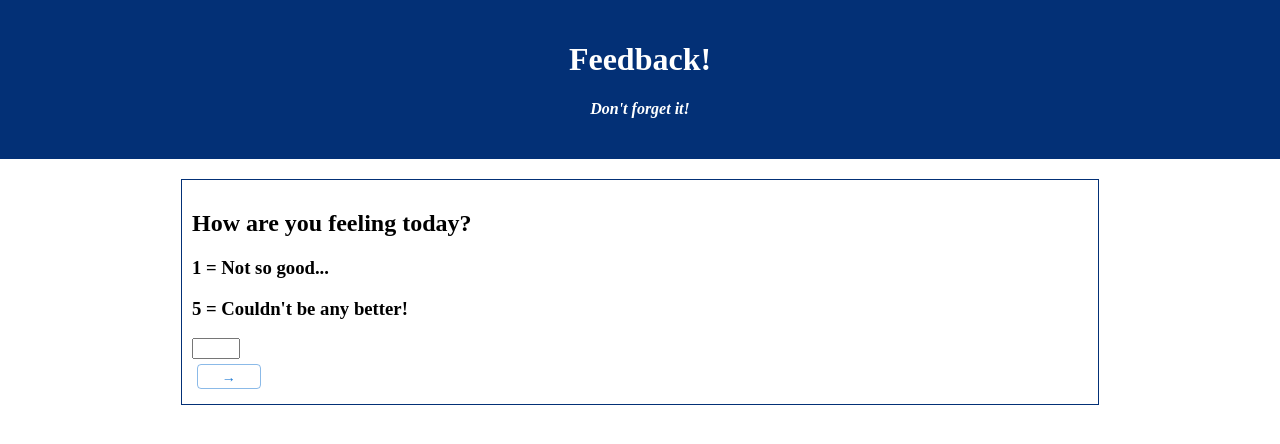
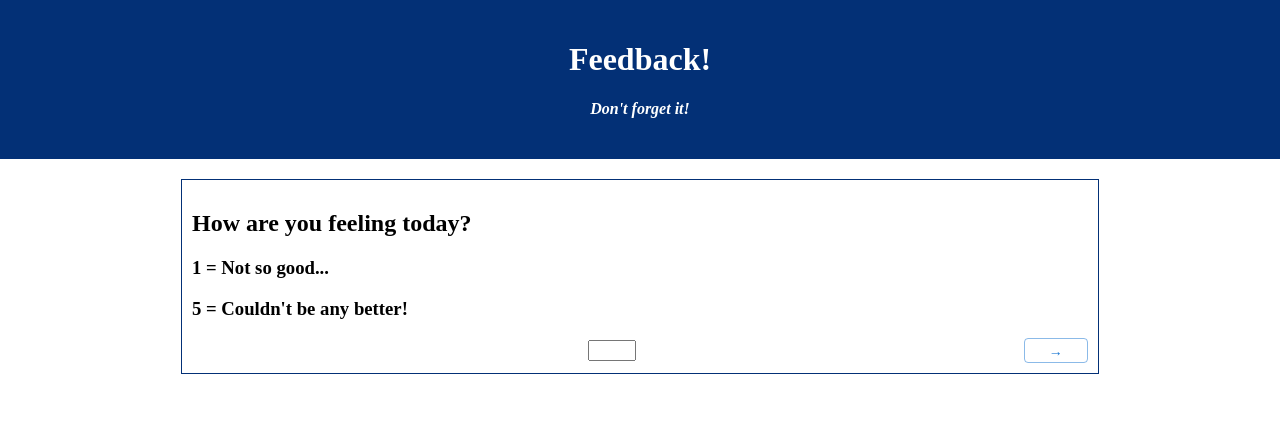
Before and after one commit to Xibbrahimovic/weekend-redux-feedback-loop, a React (Create React App) app: page /comments in a window 1280 px wide. Shown: the top 444 px of the page. Built offline with nearby package versions, Linux system fonts and the light colour scheme.

Commit message:
finished formatting

```diff
--- a/src/components/CommentsForm/CommentsForm.css
+++ b/src/components/CommentsForm/CommentsForm.css
@@ -0,0 +1,12 @@
+.center{
+    display: flex;
+    width: 40px;
+    height: auto;
+    margin: auto;
+}
+
+
+.flex{
+    display: flex;
+    justify-content: space-between;
+}
--- a/src/components/CommentsForm/CommentsForm.jsx
+++ b/src/components/CommentsForm/CommentsForm.jsx
@@ -2,6 +2,7 @@ import {useDispatch, useSelector} from 'react-redux';
 import {useHistory} from 'react-router-dom';
 import {useState} from 'react';
 import Button from '@mui/material/Button';
+import './CommentsForm.css';
 
 function CommentsForm(){
 
@@ -28,14 +29,18 @@ function CommentsForm(){
             <form onSubmit={(event) => handleSubmit(event)}>
             <h2>Any comments you want to leave?</h2>
             <h4>Optional</h4>
-            <div className="commentsBox">
-                <input
+            <div>
+            <input
+                className="input"
                 onChange={(event) => setComments(event.target.value)}
                 type="text"
                 value={comments}
                 >
             </input>
             </div>
+
+            <div className="flex">
+
             <Button onClick={toSupport} variant="outlined" color="error"
         style={{
             width: '20px',
@@ -52,6 +57,7 @@ function CommentsForm(){
                         paddingLeft: '15px',
                         margin: '5px'
                        }}>→</Button>
+                       </div>
 
             </form>
             </div>
--- a/src/components/FeelingForm/FeelingForm.css
+++ b/src/components/FeelingForm/FeelingForm.css
@@ -0,0 +1,12 @@
+.center{
+    display: flex;
+    width: 40px;
+    height: auto;
+    margin: auto;
+}
+
+
+.flex{
+    display: flex;
+    justify-content: space-between;
+}
--- a/src/components/FeelingForm/FeelingForm.jsx
+++ b/src/components/FeelingForm/FeelingForm.jsx
@@ -2,6 +2,7 @@ import {useDispatch, useSelector} from 'react-redux';
 import {useHistory} from 'react-router-dom';
 import {useState} from 'react';
 import Button from '@mui/material/Button';
+import './FeelingForm.css';
 
 
 function FeelingForm(){
@@ -25,7 +26,9 @@ function FeelingForm(){
         <h2>How are you feeling today?</h2>
         <h3>1 = Not so good...</h3>
         <h3>5 = Couldn't be any better!</h3>
-        <div>
+
+        <div className="flex">
+        <div className="center">
         <input
             onChange={(event) => setFeeling(event.target.value)}
             type="number"
@@ -36,14 +39,19 @@ function FeelingForm(){
         </input>
         </div>
 
-        <Button type="submit" variant="outlined"
+        <div>
+        <Button
+        type="submit"
+        variant="outlined"
         style={{
             width: '20px',
             height: '25px',
-            paddingLeft: '15px',
-            margin: '5px'
+
         }}
         >→</Button>
+        </div>
+
+        </div>
 
 
         </form>
--- a/src/components/SupportForm/SupportForm.css
+++ b/src/components/SupportForm/SupportForm.css
@@ -0,0 +1,12 @@
+.center{
+    display: flex;
+    width: 40px;
+    height: auto;
+    margin: auto;
+}
+
+
+.flex{
+    display: flex;
+    justify-content: space-between;
+}
--- a/src/components/SupportForm/SupportForm.jsx
+++ b/src/components/SupportForm/SupportForm.jsx
@@ -2,6 +2,7 @@ import {useDispatch, useSelector} from 'react-redux';
 import {useHistory} from 'react-router-dom';
 import {useState} from 'react';
 import Button from '@mui/material/Button';
+import './SupportForm.css';
 
 function SupportForm(){
     const dispatch = useDispatch();
@@ -29,7 +30,7 @@ function SupportForm(){
         <h2>How well are you being supported?</h2>
         <h3>1 = I would like more support 🙏</h3>
         <h3>5 = My support system is unmatched 🤲</h3>
-        <div>
+        <div className="center">
             <input
             onChange={(event) => setSupport(event.target.value)}
             type="number"
@@ -40,6 +41,7 @@ function SupportForm(){
         </input>
         </div>
 
+        <div className="flex">
         <Button onClick={toUnderstanding} variant="outlined" color="error"
         style={{
             width: '20px',
@@ -56,6 +58,7 @@ function SupportForm(){
                     paddingLeft: '15px',
                     margin: '5px'
                    }}>→</Button>
+                   </div>
 
         </form>
         </div>
--- a/src/components/UnderstandingForm/UnderstandingForm.css
+++ b/src/components/UnderstandingForm/UnderstandingForm.css
@@ -0,0 +1,12 @@
+.center{
+    display: flex;
+    width: 40px;
+    height: auto;
+    margin: auto;
+}
+
+
+.flex{
+    display: flex;
+    justify-content: space-between;
+}
--- a/src/components/UnderstandingForm/UnderstandingForm.jsx
+++ b/src/components/UnderstandingForm/UnderstandingForm.jsx
@@ -2,6 +2,7 @@ import {useDispatch, useSelector} from 'react-redux';
 import {useHistory} from 'react-router-dom';
 import {useState} from 'react';
 import Button from '@mui/material/Button';
+import './UnderstandingForm.css';
 
 
 function UnderstandingForm(){
@@ -29,7 +30,7 @@ function UnderstandingForm(){
         <h2>How well are you understanding the content?</h2>
         <h3>1 = Not so well ☹️</h3>
         <h3>5 = I feel like an expert! 🧠</h3>
-        <div>
+        <div className="center">
             <input
             onChange={(event) => setUnderstanding(event.target.value)}
             type="number"
@@ -41,6 +42,7 @@ function UnderstandingForm(){
         </input>
         </div>
 
+        <div className="flex">
         <Button onClick={toFeeling} variant="outlined" color="error"
         style={{
             width: '20px',
@@ -57,7 +59,8 @@ function UnderstandingForm(){
                     height: '25px',
                     paddingLeft: '15px',
                     margin: '5px'
-                   }}>→</Button>
+                }}>→</Button>
+        </div>
 
         </form>
         </div>
```
